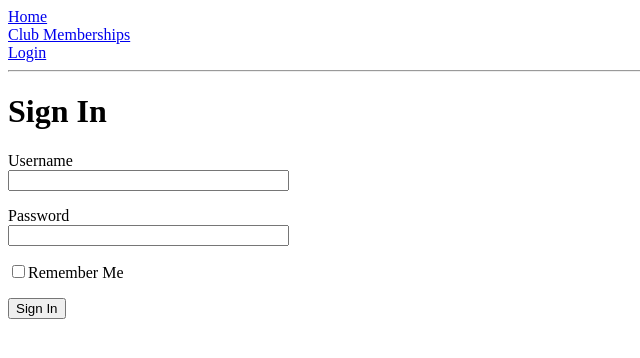
After one commit to bstanton773/QuarterProject, a Flask app: page /login in a window 1280 px wide. The commit adds this page. Shown: the top 358 px of the page, without its empty margins (0-640 px from the left). Run offline with Flask 2, Linux system fonts and the light colour scheme.

Commit message:
Add login form

```diff
--- /dev/null
+++ b/forms.py
@@ -0,0 +1,10 @@
+from flask_wtf import FlaskForm
+
+from wtforms import StringField, PasswordField, BooleanField, SubmitField
+from wtforms.validators import DataRequired
+
+class LoginForm(FlaskForm):
+    username = StringField('Username', validators=[DataRequired()])
+    password = PasswordField('Password', validators=[DataRequired()])
+    remember_me = BooleanField('Remember Me')
+    submit = SubmitField('Sign In')
--- a/hello.py
+++ b/hello.py
@@ -1,6 +1,8 @@
 from flask import Flask, render_template
+from forms import LoginForm
 
 app = Flask(__name__)
+app.config['SECRET_KEY'] = 'only-brian-knows'
 
 @app.route('/')
 @app.route('/index')
@@ -45,4 +47,9 @@ def club():
     ]
     return render_template('club.html', plans = plans)
 
+@app.route('/login', methods = ['GET', 'POST'])
+def login():
+    form = LoginForm()
+    return render_template('login.html', title = 'Sign In', form = form)
+
 app.run()
--- a/templates/base.html
+++ b/templates/base.html
@@ -11,6 +11,7 @@
 <body>
     <div><a href="/index">Home</a></div>
     <div><a href="/club">Club Memberships</a></div>
+    <div><a href="/login">Login</a></div>
     <hr>
     {% block content %}{% endblock %}
 </body>
--- /dev/null
+++ b/templates/login.html
@@ -0,0 +1,24 @@
+{% extends 'base.html' %}
+
+{% block content %}
+
+<h1>Sign In</h1>
+<form action="" method="post">
+    {{form.hidden_tag()}}
+    <p>
+        {{form.username.label}}<br>
+        {{form.username(size=32)}}
+    </p>
+    <p>
+        {{form.password.label}}<br>
+        {{form.password(size=32)}}
+    </p>
+    <p>
+        {{form.remember_me()}}{{form.remember_me.label}}
+    </p>
+    <p>
+        {{form.submit()}}
+    </p>
+</form>
+
+{% endblock %}
```
